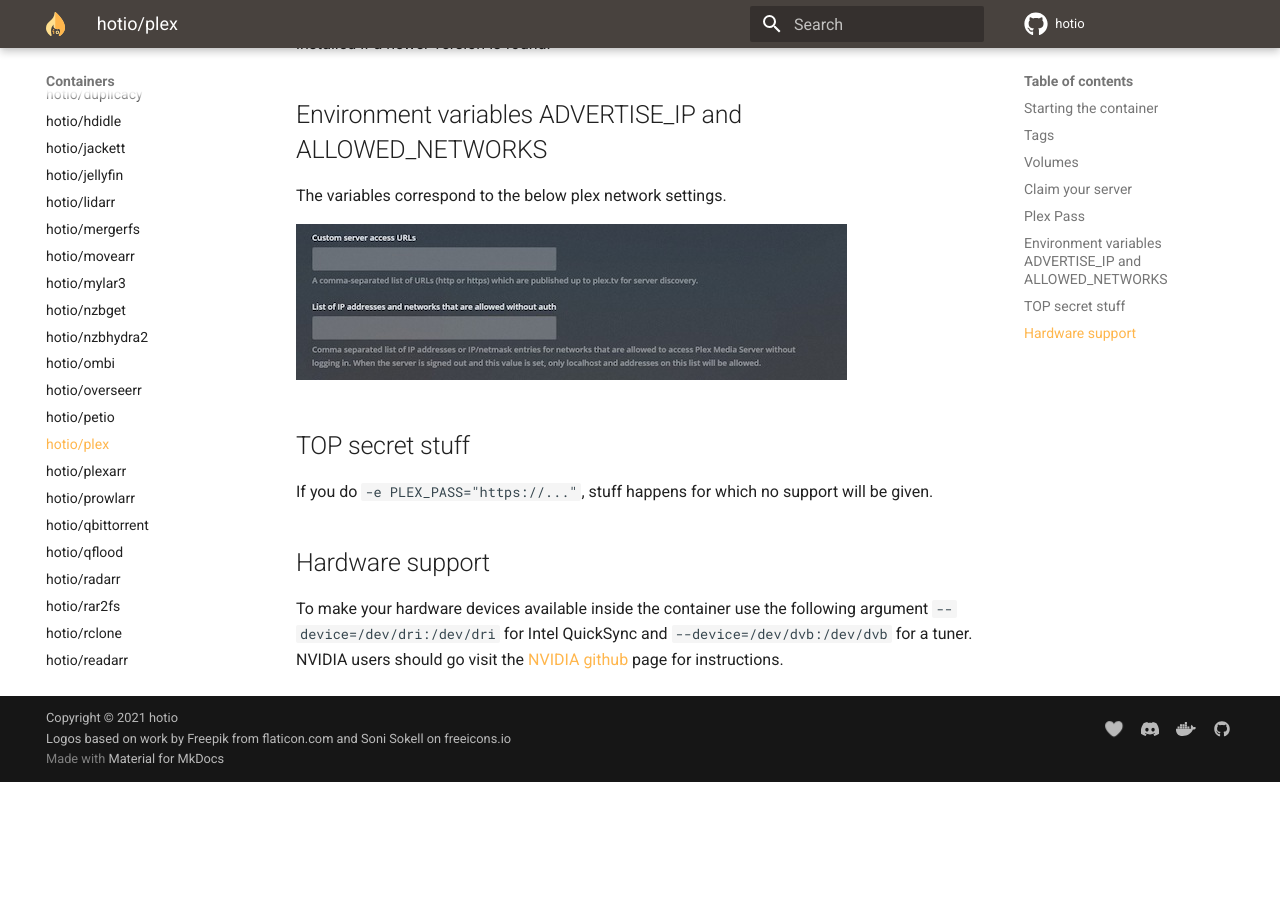
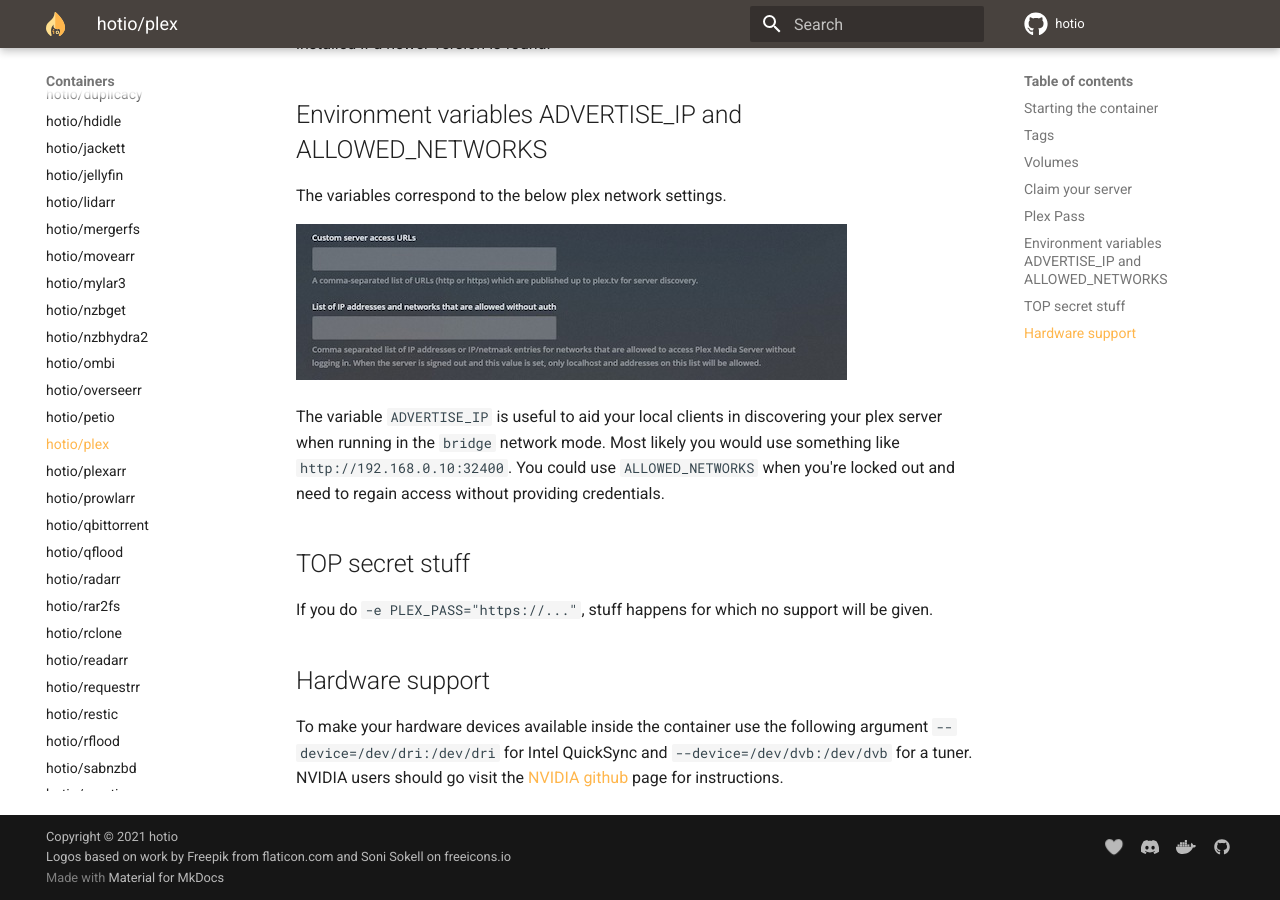
Before and after one commit to hotio/website, an MkDocs documentation site: the page built from docs/containers/plex.md, in a window 1280 px wide and 900 px high, scrolled down 1693 px. Built offline with MkDocs 1.6.1 and Material for MkDocs 9.7.7, drawn with Linux system fonts in a browser that asks for light colours; before the commit the page ends 2475 px from its top, so only the background shows below that.

Commit message:
add some info about plex vars

```diff
--- a/docs/containers/plex.md
+++ b/docs/containers/plex.md
@@ -77,6 +77,8 @@
 
 ![Plex settings](/img/plex_settings.png "Plex settings")
 
+The variable `ADVERTISE_IP` is useful to aid your local clients in discovering your plex server when running in the `bridge` network mode. Most likely you would use something like `http://192.168.0.10:32400`. You could use `ALLOWED_NETWORKS` when you're locked out and need to regain access without providing credentials.
+
 ## TOP secret stuff
 
 If you do `-e PLEX_PASS="https://..."`, stuff happens for which no support will be given.
```
